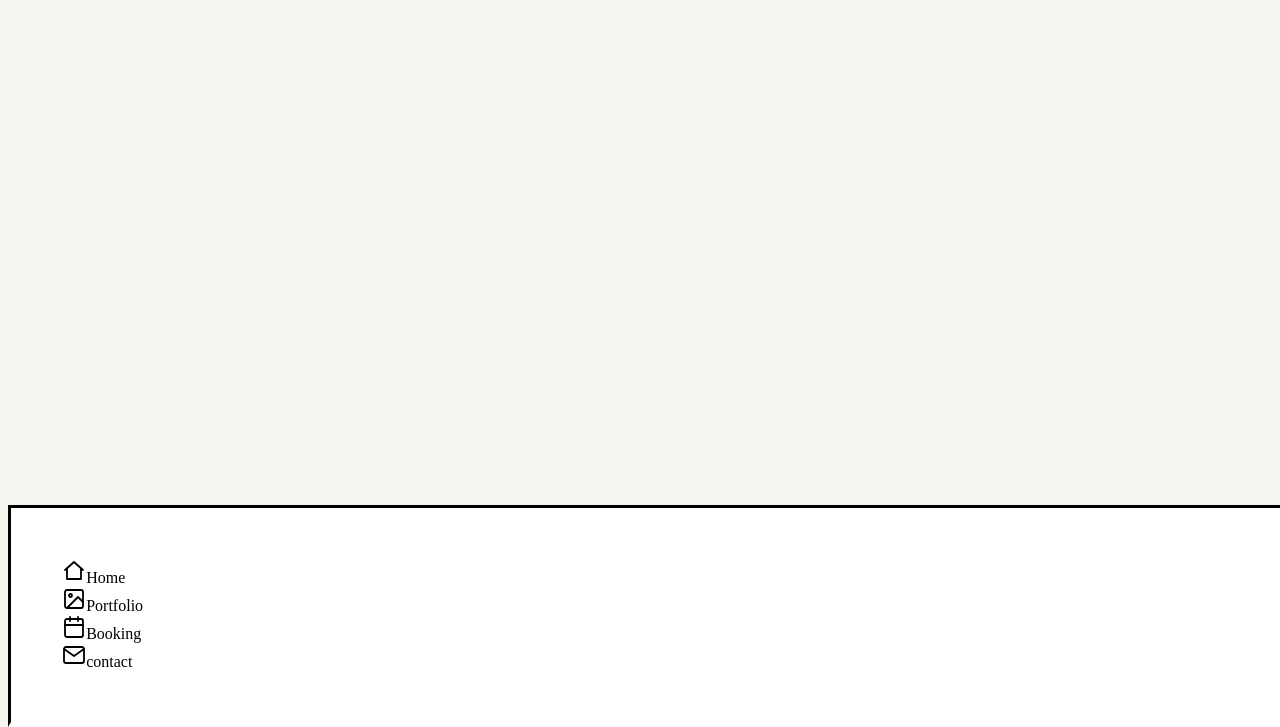
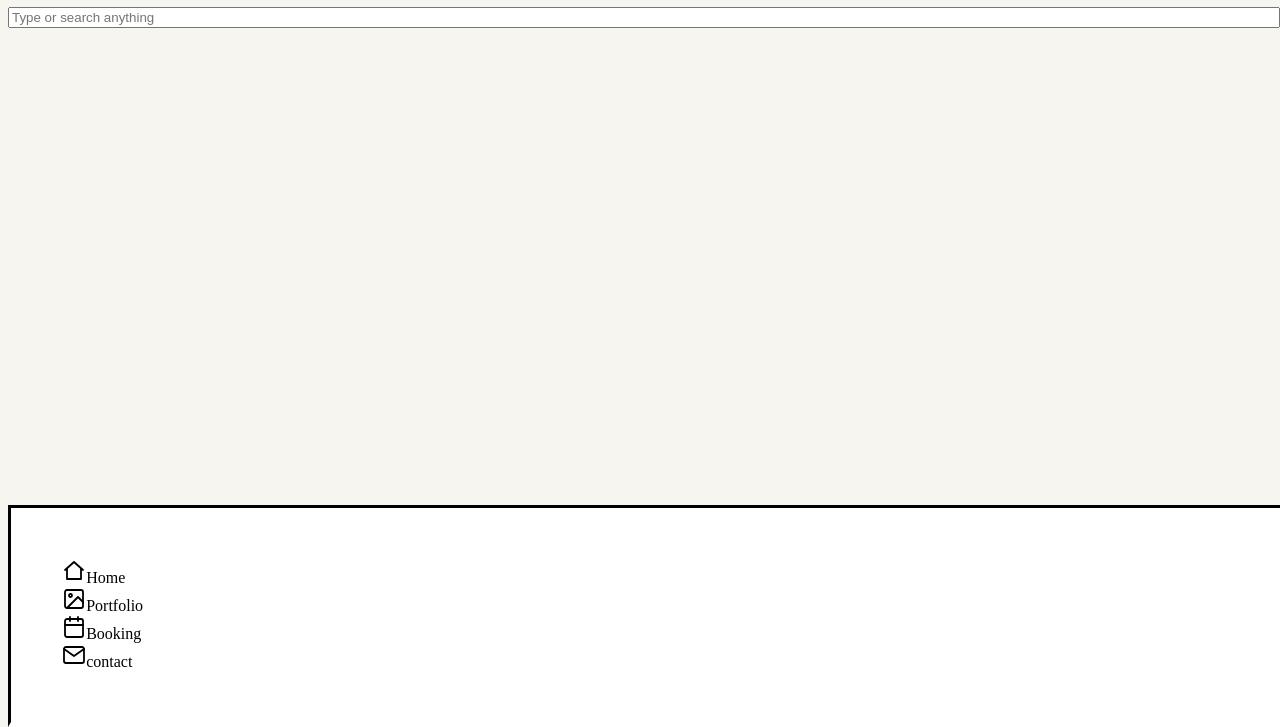
Before and after one commit to sadmanzaman01748-prog/Extreme-Studio, a plain HTML site: page Page1.html in a window 1280 px wide. Shown: the part 73-800 px from the top of the page. Drawn offline with Linux system fonts and the light colour scheme.

Commit message:
added placeholder text for the application

```diff
--- a/Page1.html
+++ b/Page1.html
@@ -27,12 +27,13 @@
         width: 150%;
     }
 
-
 </style>
 </head>
     <body>
 
         <h1>Lenscraft</h1>
+
+        <input type="text" placeholder="Type or search anything" style="width: 100%;">
 
     <footer>
         <nav class="Nav-Bar">
```
